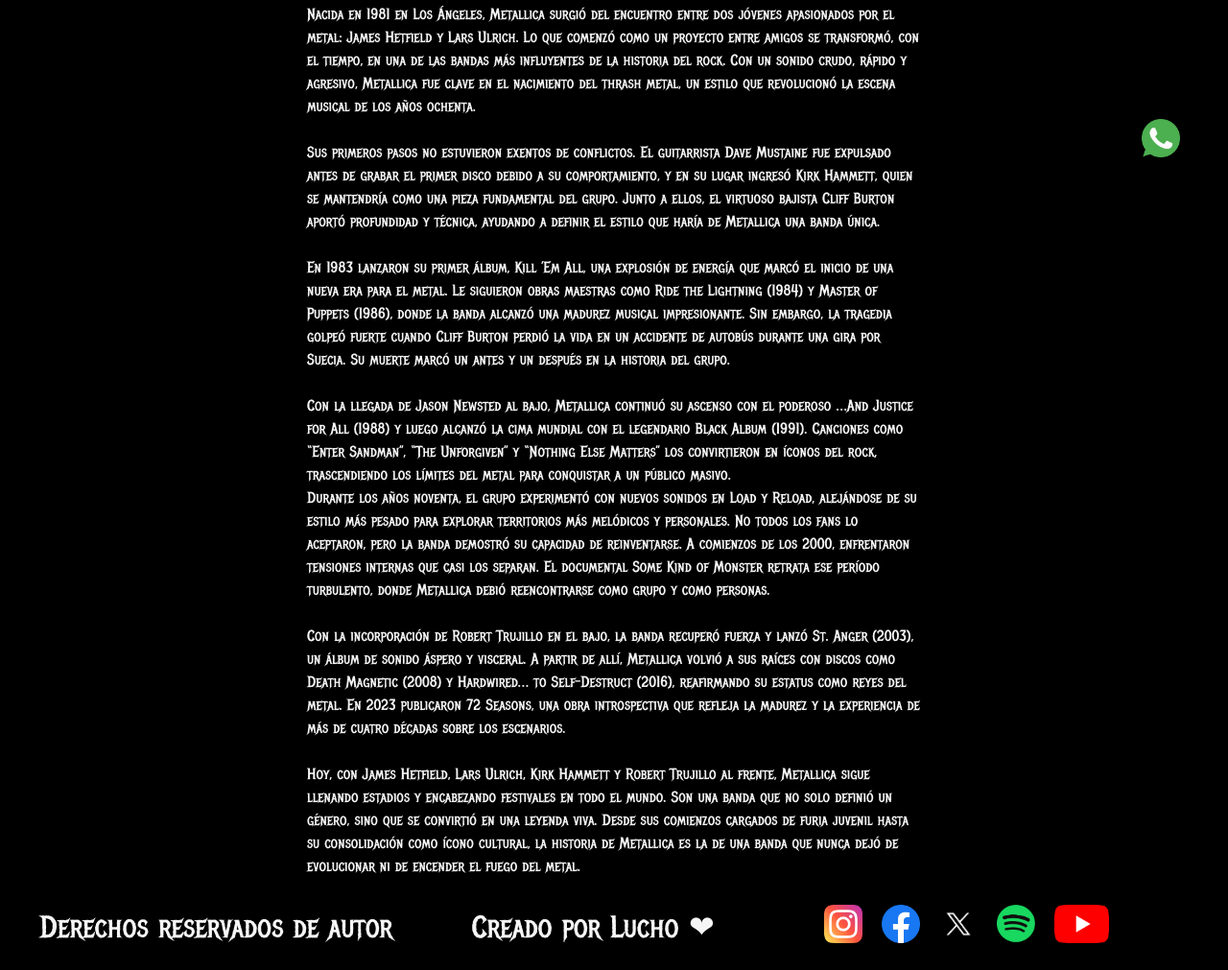
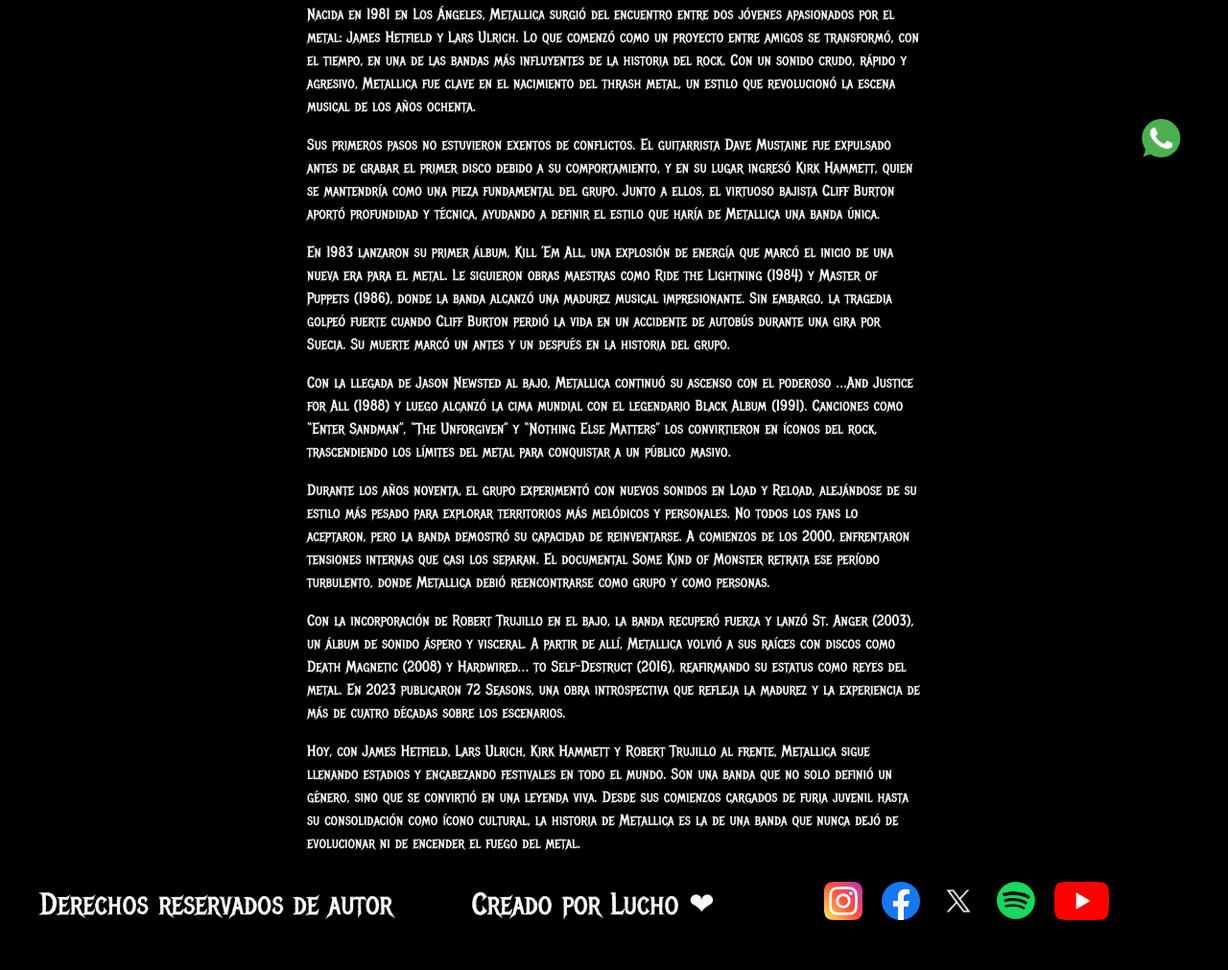
Before and after one commit to LucjanStaniszew/Metallica-Fan-Page, a plain HTML site: page index.html in a window 1280 px wide. Shown: the part 586-1597 px from the top of the page at 96% size. After the commit the page ends 1573 px from the top, so only its background shows below. Drawn offline with nearby package versions, Linux system fonts and the light colour scheme.

Commit message:
modificado sass y agregado animaciones

```diff
--- a/index.html
+++ b/index.html
@@ -13,6 +13,8 @@
         integrity="sha384-sRIl4kxILFvY47J16cr9ZwB07vP4J8+LH7qKQnuqkuIAvNWLzeN8tE5YBujZqJLB" crossorigin="anonymous">
 
     <link rel="stylesheet" href="./styles/styles.css">
+
+    <link href="https://unpkg.com/aos@2.3.1/dist/aos.css" rel="stylesheet">
 </head>
 
 <body>
@@ -31,7 +33,8 @@
                     aria-labelledby="offcanvasNavbarLabel">
                     <div class="offcanvas-header bg-black">
                         <img src="./assets/mettittle.png" alt="Metallica" class="titulo">
-                        <button type="button" class="btn-close bg-body" data-bs-dismiss="offcanvas" aria-label="Close"></button>
+                        <button type="button" class="btn-close bg-body" data-bs-dismiss="offcanvas"
+                            aria-label="Close"></button>
                     </div>
                     <div class="offcanvas-body bg-black">
                         <ul class="navbar-nav justify-content-end align-items-center flex-grow-1 pe-3">
@@ -63,35 +66,47 @@
 
         <h2 class="text-center">Metallica: La historia de una leyenda del metal</h2>
         <section class="desc">
-            <p>
+            <p data-aos="fade-up">
                 Nacida en 1981 en Los Ángeles, Metallica surgió del encuentro entre dos jóvenes apasionados por el
                 metal: James Hetfield y Lars Ulrich. Lo que comenzó como un proyecto entre amigos se transformó, con el
                 tiempo, en una de las bandas más influyentes de la historia del rock. Con un sonido crudo, rápido y
                 agresivo, Metallica fue clave en el nacimiento del thrash metal, un estilo que revolucionó la escena
-                musical de los años ochenta. <br> <br>
+                musical de los años ochenta.
+            </p>
+            <p data-aos="fade-up">
                 Sus primeros pasos no estuvieron exentos de conflictos. El guitarrista Dave Mustaine fue expulsado antes
                 de grabar el primer disco debido a su comportamiento, y en su lugar ingresó Kirk Hammett, quien se
                 mantendría como una pieza fundamental del grupo. Junto a ellos, el virtuoso bajista Cliff Burton aportó
-                profundidad y técnica, ayudando a definir el estilo que haría de Metallica una banda única. <br> <br>
+                profundidad y técnica, ayudando a definir el estilo que haría de Metallica una banda única.
+            </p>
+            <p data-aos="fade-up">
                 En 1983 lanzaron su primer álbum, Kill ’Em All, una explosión de energía que marcó el inicio de una
                 nueva era para el metal. Le siguieron obras maestras como Ride the Lightning (1984) y Master of Puppets
                 (1986), donde la banda alcanzó una madurez musical impresionante. Sin embargo, la tragedia golpeó fuerte
                 cuando Cliff Burton perdió la vida en un accidente de autobús durante una gira por Suecia. Su muerte
-                marcó un antes y un después en la historia del grupo. <br> <br>
+                marcó un antes y un después en la historia del grupo.
+            </p>
+            <p data-aos="fade-up">
                 Con la llegada de Jason Newsted al bajo, Metallica continuó su ascenso con el poderoso …And Justice for
                 All (1988) y luego alcanzó la cima mundial con el legendario Black Album (1991). Canciones como “Enter
                 Sandman”, “The Unforgiven” y “Nothing Else Matters” los convirtieron en íconos del rock, trascendiendo
-                los límites del metal para conquistar a un público masivo. <br>
+                los límites del metal para conquistar a un público masivo.
+            </p>
+            <p data-aos="fade-up">
                 Durante los años noventa, el grupo experimentó con nuevos sonidos en Load y Reload, alejándose de su
                 estilo más pesado para explorar territorios más melódicos y personales. No todos los fans lo aceptaron,
                 pero la banda demostró su capacidad de reinventarse. A comienzos de los 2000, enfrentaron tensiones
                 internas que casi los separan. El documental Some Kind of Monster retrata ese período turbulento, donde
-                Metallica debió reencontrarse como grupo y como personas. <br> <br>
+                Metallica debió reencontrarse como grupo y como personas.
+            </p>
+            <p data-aos="fade-up">
                 Con la incorporación de Robert Trujillo en el bajo, la banda recuperó fuerza y lanzó St. Anger (2003),
                 un álbum de sonido áspero y visceral. A partir de allí, Metallica volvió a sus raíces con discos como
                 Death Magnetic (2008) y Hardwired… to Self-Destruct (2016), reafirmando su estatus como reyes del metal.
                 En 2023 publicaron 72 Seasons, una obra introspectiva que refleja la madurez y la experiencia de más de
-                cuatro décadas sobre los escenarios. <br> <br>
+                cuatro décadas sobre los escenarios.
+            </p>
+            <p data-aos="fade-up">
                 Hoy, con James Hetfield, Lars Ulrich, Kirk Hammett y Robert Trujillo al frente, Metallica sigue llenando
                 estadios y encabezando festivales en todo el mundo. Son una banda que no solo definió un género, sino
                 que se convirtió en una leyenda viva. Desde sus comienzos cargados de furia juvenil hasta su
@@ -141,6 +156,10 @@
     <script src="https://cdn.jsdelivr.net/npm/bootstrap@5.3.8/dist/js/bootstrap.bundle.min.js"
         integrity="sha384-FKyoEForCGlyvwx9Hj09JcYn3nv7wiPVlz7YYwJrWVcXK/BmnVDxM+D2scQbITxI"
         crossorigin="anonymous"></script>
+    <script src="https://unpkg.com/aos@2.3.1/dist/aos.js"></script>
+    <script>
+        AOS.init();
+    </script>
 </body>
 
 </html>
--- a/sass/_footer.scss
+++ b/sass/_footer.scss
@@ -1,43 +1,68 @@
 @use "variables" as v;
 
-footer{
+footer {
     height: 10vh;
     @include v.flex(row, space-around, center, wrap);
-    ul{
+    ul {
         display: flex;
         gap: 20px;
-        li{
+        li {
             list-style: none;
+            .rrss {
+                height: 5vh;
+                width: auto;
+            }
         }
     }
-    .rrss{
-        height: 5vh;
-        width: auto;
-    }
-    .whatsapp{
+    .whatsapp {
         height: 5vh;
         position: fixed;
         bottom: 50px;
         right: 50px;
+        animation: whats 1s infinite ease-in-out;
     }
-    @include v.mobile{
+
+    @include v.mobile {
         display: grid;
         grid-template-areas:
-        "dd oo"
-        "rs rs"
+            "dd oo"
+            "rs rs"
         ;
         justify-items: center;
         align-items: center;
         column-gap: 20px;
         text-align: center;
-        .der{
+
+        .der {
             grid-area: dd;
         }
-        .own{
+
+        .own {
             grid-area: oo;
         }
-        .rs{
+
+        .rs {
             grid-area: rs;
         }
     }
 }
+
+// Animación
+
+@keyframes whats {
+    0%{
+        transform: translateX(0);
+    }
+    25%{
+        transform: translateX(-10px);
+    }
+    50%{
+        transform: translateX(10px);
+    }
+    75%{
+        transform: translateX(0);
+    }
+    100%{
+        transform: translateX(0);
+    }
+}
--- a/sass/_integrantes.scss
+++ b/sass/_integrantes.scss
@@ -27,6 +27,9 @@
         h2,h3{
             color: v.$fuente-hover;
         }
+        .bio{
+            width: 30vw;
+        }
     }
     section{
         display: flex;
--- a/sass/_variables.scss
+++ b/sass/_variables.scss
@@ -37,6 +37,12 @@ body{
     }
 }
 
+@mixin tablet{
+    @media (min-width: 431px) and (max-width: 968px){
+        @content;
+    }
+}
+
 // EXTENDS
 
 %card-int{
```
Also changed, not shown: styles/styles.css, 1 other file. Lines whose indentation alone changed are shown as unchanged.
